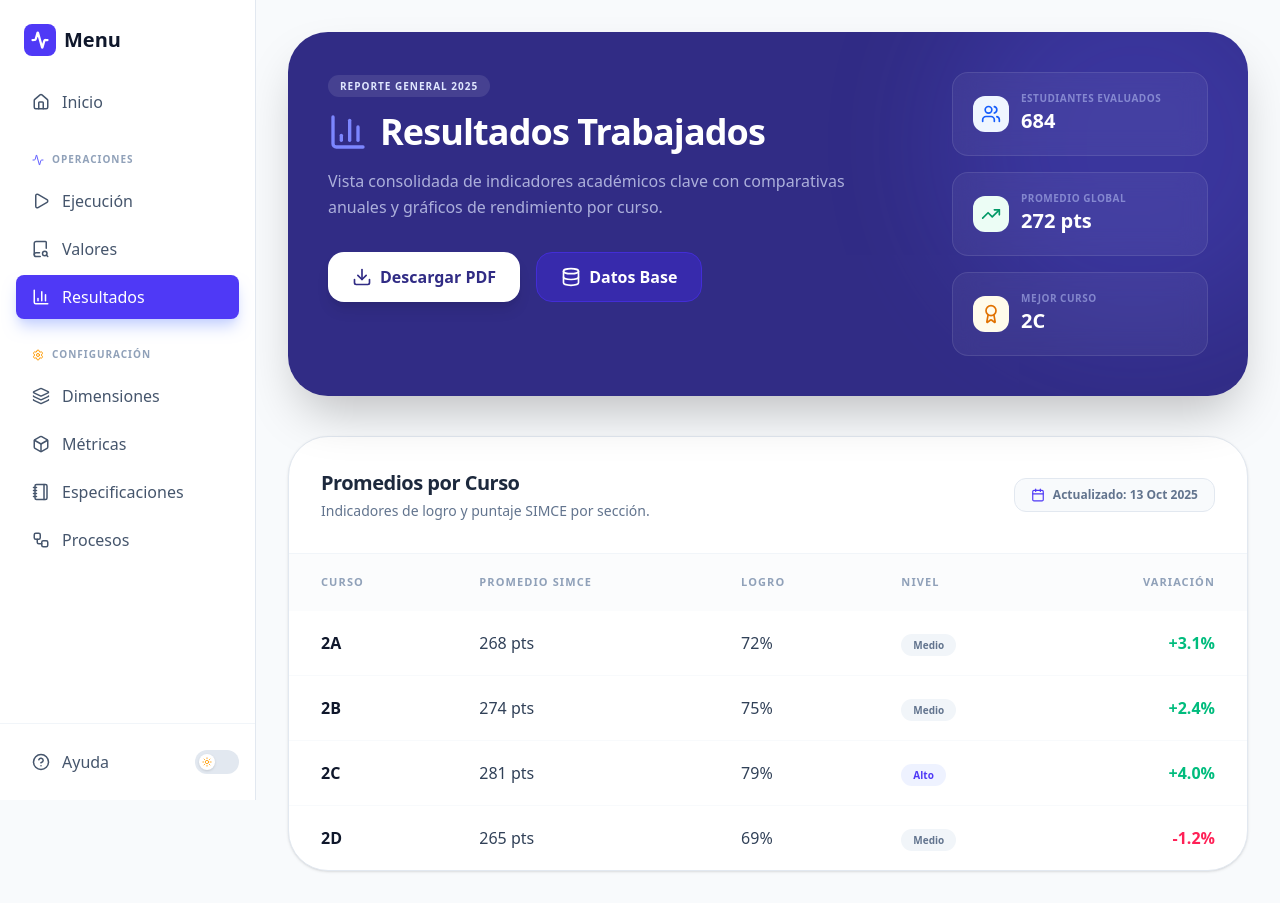
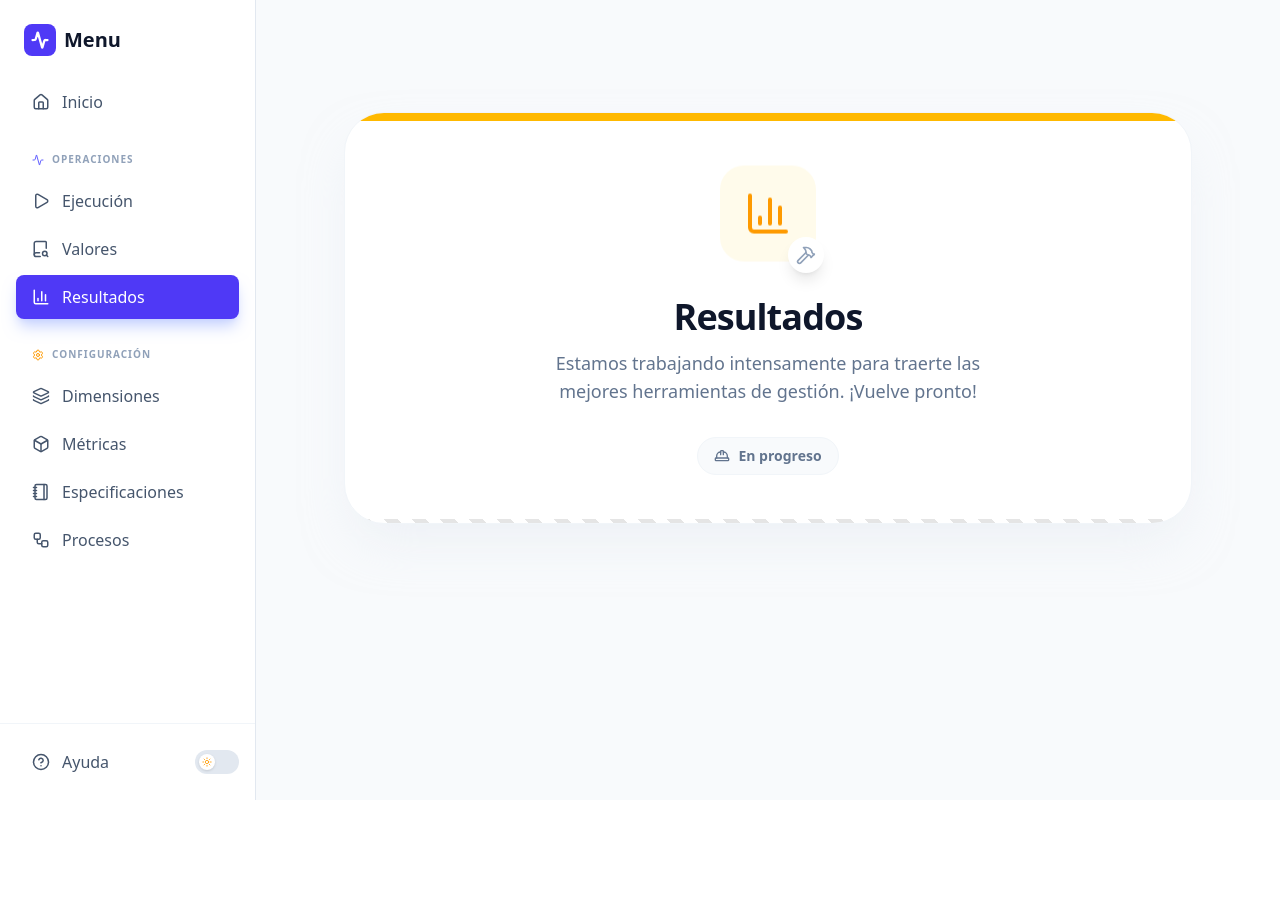
Before and after one commit to mgodoydiaz/report_generator, a React (Vite) app in the folder frontend/: page /results in a window 1280 px wide. After the commit the page ends 800 px from the top, so only its background shows below. Built offline with nearby package versions, Linux system fonts and the light colour scheme.

Commit message:
Cambio de página resultados a under_construction

```diff
--- a/frontend/src/pages/Results.jsx
+++ b/frontend/src/pages/Results.jsx
@@ -1,108 +1,7 @@
-import { Download, Database, Users, TrendingUp, Award, Calendar, ChartColumn } from 'lucide-react';
-
-const kpis = [
-  { icon: <Users size={20} />, label: "Estudiantes evaluados", value: "684", color: "bg-blue-50 text-blue-600" },
-  { icon: <TrendingUp size={20} />, label: "Promedio global", value: "272 pts", color: "bg-emerald-50 text-emerald-600" },
-  { icon: <Award size={20} />, label: "Mejor curso", value: "2C", color: "bg-amber-50 text-amber-600" },
-];
-
-const rows = [
-  { curso: "2A", simce: "268 pts", logro: "72%", nivel: "Medio", variacion: "+3.1%", positive: true },
-  { curso: "2B", simce: "274 pts", logro: "75%", nivel: "Medio", variacion: "+2.4%", positive: true },
-  { curso: "2C", simce: "281 pts", logro: "79%", nivel: "Alto", variacion: "+4.0%", positive: true },
-  { curso: "2D", simce: "265 pts", logro: "69%", nivel: "Medio", variacion: "-1.2%", positive: false },
-];
-
-const charts = [
-  { src: "/data/output/rendimiento_promedio_por_curso.png", caption: "Rendimiento promedio por curso" },
-  { src: "/data/output/distribucion_puntaje_simce_por_curso.png", caption: "Distribución de puntajes" },
-];
+import React from 'react';
+import { ChartColumn } from 'lucide-react';
+import UnderConstruction from '../components/UnderConstruction';
 
 export default function Results() {
-  return (
-    <div className="max-w-6xl mx-auto space-y-10">
-      {/* Header section */}
-      <section className="bg-indigo-900 text-white p-10 rounded-[2.5rem] shadow-2xl relative overflow-hidden">
-        <div className="absolute top-0 right-0 w-96 h-96 bg-indigo-500 rounded-full blur-3xl opacity-20 -mr-20 -mt-20"></div>
-        <div className="relative z-10 flex flex-col lg:flex-row justify-between gap-10">
-          <div className="max-w-xl">
-            <span className="bg-white/10 text-indigo-100 text-[10px] font-bold px-3 py-1 rounded-full uppercase tracking-widest">Reporte General 2025</span>
-            <h1 className="text-4xl font-extrabold mt-4 mb-4 tracking-tight flex items-center gap-3">
-              <ChartColumn size={40} className="text-indigo-400" />
-              Resultados Trabajados
-            </h1>
-            <p className="text-indigo-100/70 font-medium leading-relaxed mb-8">
-              Vista consolidada de indicadores académicos clave con comparativas anuales y gráficos de rendimiento por curso.
-            </p>
-            <div className="flex flex-wrap gap-4">
-              <button className="bg-white text-indigo-900 px-6 py-3 rounded-2xl font-bold flex items-center gap-2 hover:bg-indigo-50 transition-all shadow-lg">
-                <Download size={20} /> Descargar PDF
-              </button>
-              <button className="bg-indigo-800 text-white border border-indigo-700 px-6 py-3 rounded-2xl font-bold flex items-center gap-2 hover:bg-indigo-700 transition-all">
-                <Database size={20} /> Datos Base
-              </button>
-            </div>
-          </div>
-          <div className="grid grid-cols-1 sm:grid-cols-3 lg:grid-cols-1 gap-4 shrink-0 lg:w-64">
-            {kpis.map((kpi) => (
-              <div key={kpi.label} className="bg-white/5 backdrop-blur-md border border-white/10 p-5 rounded-2xl">
-                <div className="flex items-center gap-3">
-                  <div className={`p-2 rounded-xl ${kpi.color}`}>
-                    {kpi.icon}
-                  </div>
-                  <div>
-                    <p className="text-[10px] uppercase font-bold text-indigo-200/50 tracking-wider leading-none mb-1">{kpi.label}</p>
-                    <p className="text-xl font-black text-white">{kpi.value}</p>
-                  </div>
-                </div>
-              </div>
-            ))}
-          </div>
-        </div>
-      </section>
-
-      {/* Table Section */}
-      <section className="bg-white border border-slate-200 rounded-[2.5rem] overflow-hidden shadow-sm">
-        <div className="p-8 border-b border-slate-100 flex flex-col md:flex-row md:items-center justify-between gap-4">
-          <div>
-            <h2 className="text-xl font-extrabold text-slate-800 tracking-tight">Promedios por Curso</h2>
-            <p className="text-slate-500 text-sm font-medium mt-1">Indicadores de logro y puntaje SIMCE por sección.</p>
-          </div>
-          <div className="flex items-center gap-2 bg-slate-50 border border-slate-200 px-4 py-2 rounded-xl text-xs font-bold text-slate-500">
-            <Calendar size={14} className="text-indigo-600" /> Actualizado: 13 Oct 2025
-          </div>
-        </div>
-        <div className="overflow-x-auto">
-          <table className="w-full text-left">
-            <thead>
-              <tr className="bg-slate-50/50">
-                <th className="px-8 py-5 text-[11px] font-bold text-slate-400 uppercase tracking-widest">Curso</th>
-                <th className="px-8 py-5 text-[11px] font-bold text-slate-400 uppercase tracking-widest">Promedio SIMCE</th>
-                <th className="px-8 py-5 text-[11px] font-bold text-slate-400 uppercase tracking-widest">Logro</th>
-                <th className="px-8 py-5 text-[11px] font-bold text-slate-400 uppercase tracking-widest">Nivel</th>
-                <th className="px-8 py-5 text-[11px] font-bold text-slate-400 uppercase tracking-widest text-right">Variación</th>
-              </tr>
-            </thead>
-            <tbody className="divide-y divide-slate-50 text-slate-700">
-              {rows.map((row) => (
-                <tr key={row.curso} className="hover:bg-slate-50/50 transition-colors">
-                  <td className="px-8 py-5 font-black text-slate-900">{row.curso}</td>
-                  <td className="px-8 py-5 font-medium">{row.simce}</td>
-                  <td className="px-8 py-5 font-medium">{row.logro}</td>
-                  <td className="px-8 py-5">
-                    <span className={`px-3 py-1 rounded-full text-[10px] font-bold ${row.nivel === 'Alto' ? 'bg-indigo-50 text-indigo-600' : 'bg-slate-100 text-slate-500'}`}>
-                      {row.nivel}
-                    </span>
-                  </td>
-                  <td className={`px-8 py-5 text-right font-bold ${row.positive ? 'text-emerald-500' : 'text-rose-500'}`}>
-                    {row.variacion}
-                  </td>
-                </tr>
-              ))}
-            </tbody>
-          </table>
-        </div>
-      </section>
-    </div>
-  );
+    return <UnderConstruction title="Resultados" icon={ChartColumn} />;
 }
```
